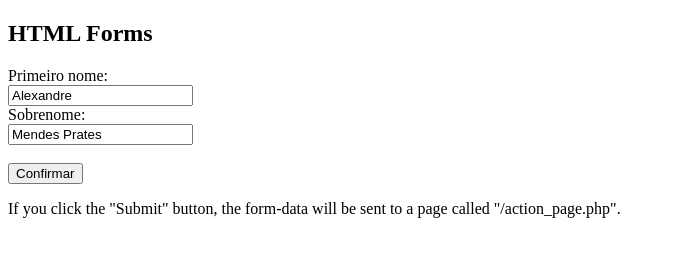
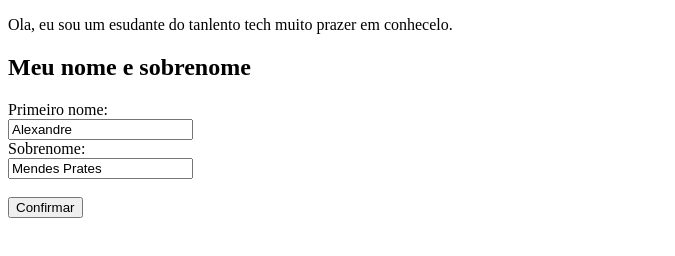
Before and after one commit to Alexandre-M-P-2008/Alexandre-M-P-2008.github.io, a plain HTML site: page index.html in a window 1280 px wide. Shown: the whole page, without its empty margins (0-675 px from the left). Drawn offline with Linux system fonts and the light colour scheme.

Commit message:
Update index.html

```diff
--- a/index.html
+++ b/index.html
@@ -2,7 +2,9 @@
 <html>
 <body>
 
-<h2>HTML Forms</h2>
+<p> Ola, eu sou um esudante do tanlento tech muito prazer em conhecelo.</p>
+
+<h2> Meu nome e sobrenome </h2>
 
 <form action="teste.html">
   <label for="fname">Primeiro nome:</label><br>
@@ -12,7 +14,5 @@
   <input type="submit" value="Confirmar">
 </form>
 
-<p>If you click the "Submit" button, the form-data will be sent to a page called "/action_page.php".</p>
-
 </body>
 </html>
```
